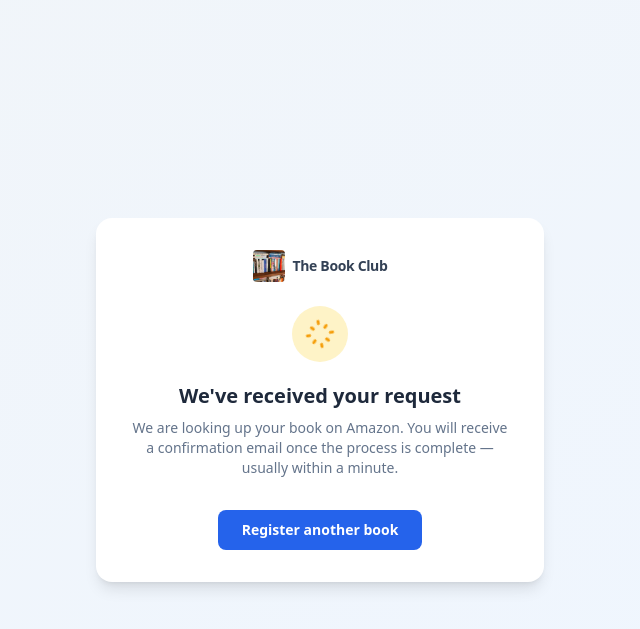
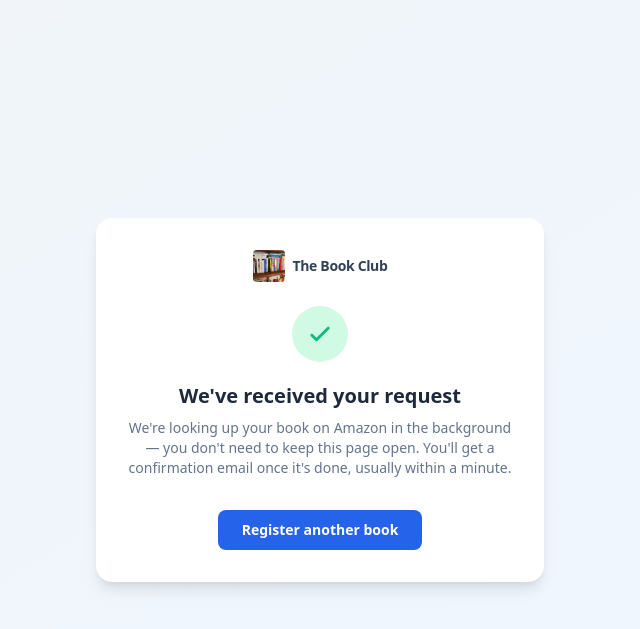
Before and after one commit to tuvalusoftware/AmazonTools, a FastAPI app: template web/templates/pending.html in a window 1280 px wide. Shown: the top 629 px of the page, without its empty margins (320-960 px from the left). Run offline with FastAPI, Linux system fonts and the light colour scheme; the template is opened without the code that fills it, so the values that code supplies are empty; parts of the project's set-up code (start-up, migrations or seed data) failed here and were passed over; some libraries are stand-ins or nearby versions.

Commit message:
Update pending page styling and messaging for improved user experience
- Changed the loading indicator's color scheme from amber to emerald for better visual appeal.
- Updated the messaging to clarify that users do not need to keep the page open while their book is being looked up, enhancing user guidance.

```diff
--- a/web/templates/pending.html
+++ b/web/templates/pending.html
@@ -14,11 +14,9 @@
       <span class="text-sm font-bold text-slate-700 tracking-tight">The Book Club</span>
     </div>
 
-    <div class="flex items-center justify-center w-14 h-14 rounded-full bg-amber-100 mx-auto mb-5">
-      <svg class="w-7 h-7 text-amber-500 animate-spin" fill="none" stroke="currentColor" stroke-width="2.5" viewBox="0 0 24 24">
-        <path stroke-linecap="round" stroke-linejoin="round"
-          d="M12 3v2m0 14v2M4.22 4.22l1.42 1.42m12.72 12.72 1.42 1.42M3 12h2m14 0h2
-             M4.22 19.78l1.42-1.42M18.36 5.64l1.42-1.42" />
+    <div class="flex items-center justify-center w-14 h-14 rounded-full bg-emerald-100 mx-auto mb-5">
+      <svg class="w-7 h-7 text-emerald-500" fill="none" stroke="currentColor" stroke-width="2.5" viewBox="0 0 24 24">
+        <path stroke-linecap="round" stroke-linejoin="round" d="M5 13l4 4L19 7" />
       </svg>
     </div>
 
@@ -26,8 +24,9 @@
       We've received your request
     </h1>
     <p class="text-sm text-slate-500 mb-8">
-      We are looking up your book on Amazon. You will receive a confirmation
-      email once the process is complete — usually within a minute.
+      We're looking up your book on Amazon in the background — you don't need
+      to keep this page open. You'll get a confirmation email once it's done,
+      usually within a minute.
     </p>
 
     <a
```
